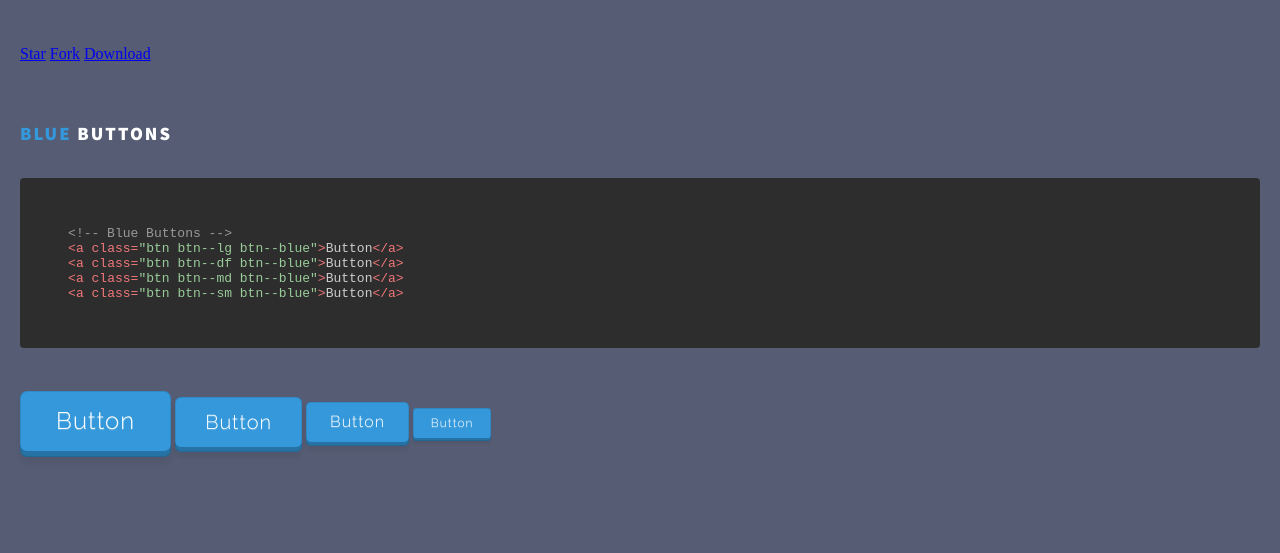
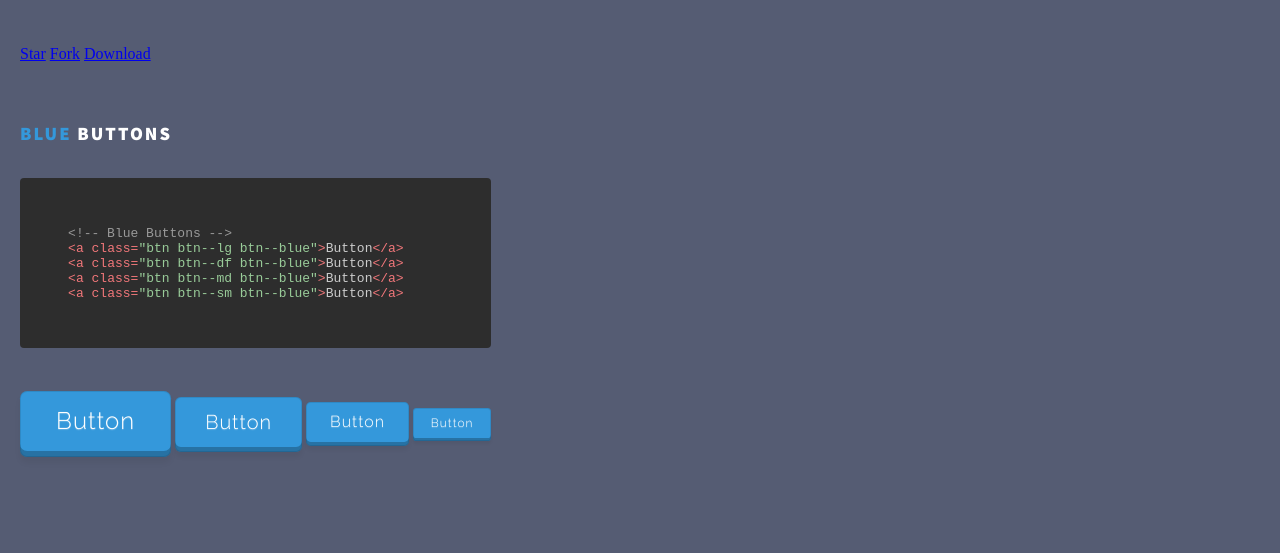
Before and after one commit to iRaul/pushy-buttons, a plain HTML site: page index.html in a window 1280 px wide. Shown: the part 234-787 px from the top of the page. Drawn offline with nearby package versions, Linux system fonts and the light colour scheme.

Commit message:
demo page update

```diff
--- a/css/highlight-theme.css
+++ b/css/highlight-theme.css
@@ -64,6 +64,7 @@
   color: #cccccc;
   padding: 2.5em;
   border-radius: 4px;
+  max-width: 406px;
 }
 
 .hljs-emphasis {
```
